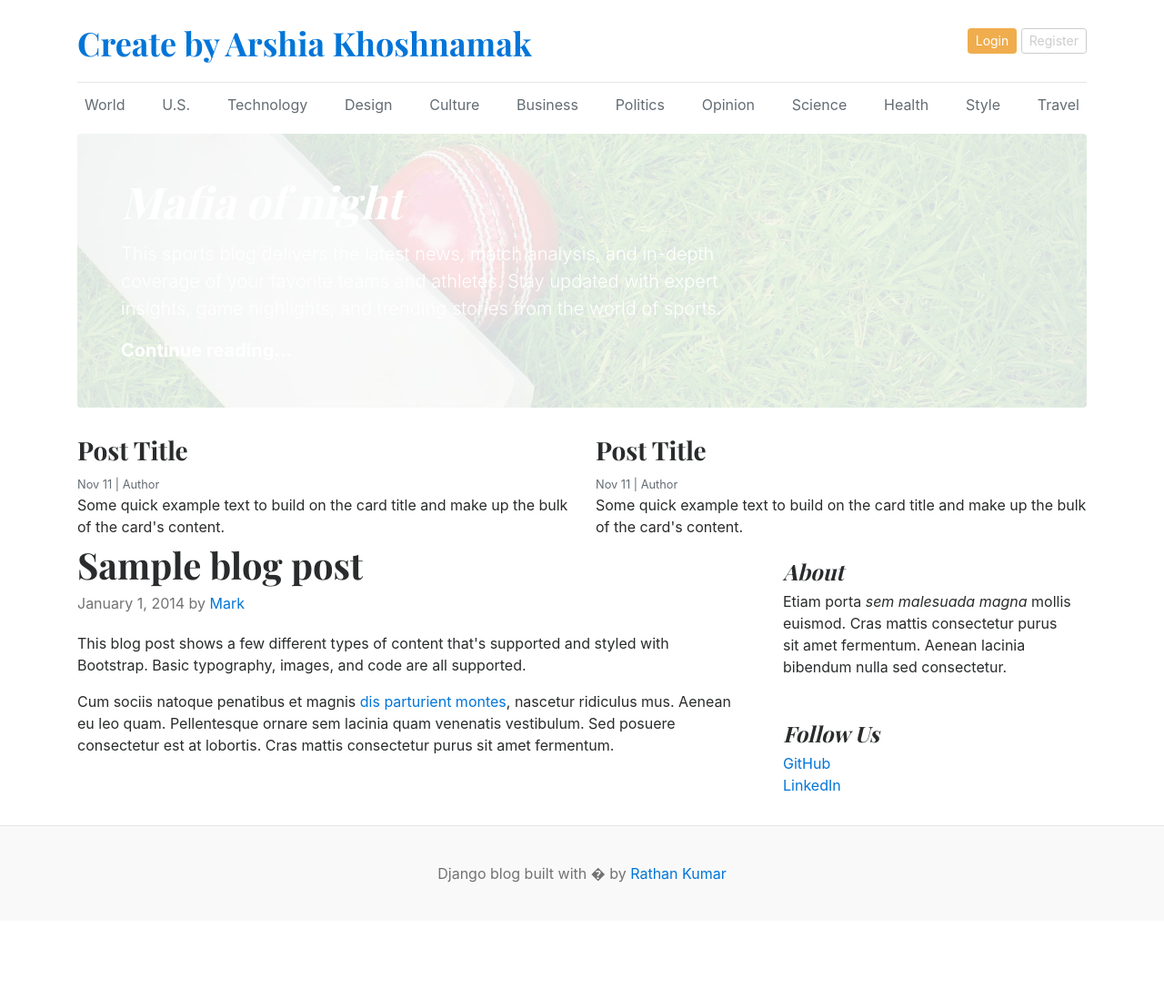
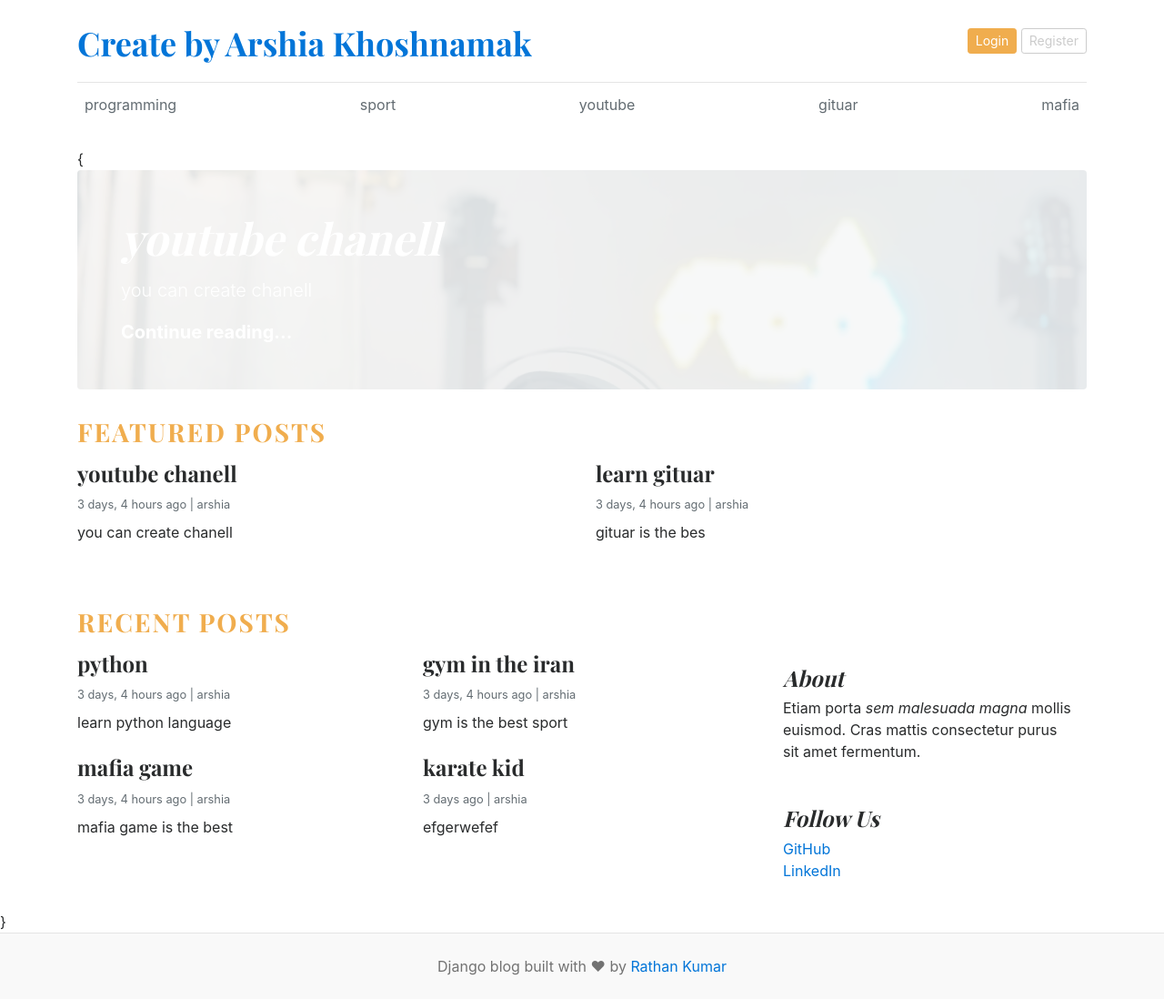
Before and after one commit to arshiakhoshnamak97/my-weblog, a Django app: page / in a window 1280 px wide. Shown: the whole page at 91% size. Before the commit the page ends 970 px from the top, so only its background shows below. Run offline with Django 5.2, Linux system fonts and the light colour scheme; data comes from the database, SQL or seed files in the repository; both versions use the stored data as it was after the commit.

Commit message:
posts by category

```diff
--- a/blog/settings.py
+++ b/blog/settings.py
@@ -52,6 +52,7 @@ TEMPLATES = [
                 'django.template.context_processors.request',
                 'django.contrib.auth.context_processors.auth',
                 'django.contrib.messages.context_processors.messages',
+                "blogs.context_processor.get_categories",
             ],
         },
     },
--- a/blog/urls.py
+++ b/blog/urls.py
@@ -1,6 +1,6 @@
 
 from django.contrib import admin
-from django.urls import path
+from django.urls import path,include
 from . import views
 from  django.conf.urls.static import static
 from django.conf import settings
@@ -9,4 +9,5 @@ from django.conf import settings
 urlpatterns = [
     path('admin/', admin.site.urls),
     path("",views.home),
+    path("category/",include("blogs.urls")),
 ] + static(settings.MEDIA_URL, document_root=settings.MEDIA_ROOT)
--- a/blog/views.py
+++ b/blog/views.py
@@ -1,5 +1,12 @@
 from django.shortcuts import render
+from blogs.models import Category,Blog
+
+def home(request):
 
 
-def home(request):
-    return render(request, "home.html",)
+    featured_posts=Blog.objects.filter(is_featured=True,status='Published').order_by('updated_at')
+    posts=Blog.objects.filter(is_featured=False,status='Published')
+    context={
+             "featured_posts": featured_posts,
+             'posts':posts,}
+    return render(request, "home.html",context)
--- /dev/null
+++ b/blogs/context_processor.py
@@ -0,0 +1,6 @@
+from .models import Category
+
+
+def get_categories(request):
+    categories=Category.objects.all()
+    return dict(categories=categories)
--- /dev/null
+++ b/blogs/urls.py
@@ -0,0 +1,6 @@
+from django.urls import path
+from .import views
+
+urlpatterns = [
+    path("<int:category_id>/",views.posts_by_category,name="posts_by_category")
+]
--- /dev/null
+++ b/templates/base.html
@@ -0,0 +1,62 @@
+{% comment %} header {% endcomment %}
+
+{% load static %}
+<!DOCTYPE html>
+<html lang="en">
+<head>
+    <meta charset="UTF-8">
+    <meta http-equiv="X-UA-Compatible" content="IE=edge">
+    <meta name="viewport" content="width=device-width, initial-scale=1.0">
+    <title>Django Blogs</title>
+    <link href="https://getbootstrap.com/docs/4.0/dist/css/bootstrap.min.css" rel="stylesheet">
+    <link href="https://fonts.googleapis.com/css?family=Playfair+Display:700,900" rel="stylesheet">
+    <link href="{% static 'css/blog.css' %}" rel="stylesheet">
+</head>
+
+<body>
+
+<div class="container">
+
+    <!-- Header -->
+    <header class="blog-header py-3">
+        <div class="row flex-nowrap justify-content-between align-items-center">
+            <div class="col-8 pt-1">
+                <a class="blog-header-logo text-dark" href="/">Create by Arshia Khoshnamak</a>
+            </div>
+            <div class="col-4 d-flex justify-content-end align-items-center">
+                <a class="btn btn-sm btn-warning" href="#">Login</a>
+                &nbsp;
+                <a class="btn btn-sm btn-outline-secondary" href="#">Register</a>
+            </div>
+        </div>
+    </header>
+        <div class="nav-scroller py-1 mb-4">
+        <nav class="nav d-flex justify-content-between">
+            {% for cat in categories %}
+                <a class="p-2 text-muted" href="{% url "posts_by_category" cat.id%}">{{ cat.name }}</a>
+            {% endfor %}
+        </nav>
+    </div>
+
+
+
+
+
+
+{% comment %} inline {% endcomment %}
+
+{{% block content %}
+
+{% endblock  %}}
+
+
+{% comment %} footer {% endcomment %}
+
+
+<!-- Footer -->
+<footer class="blog-footer text-center py-4">
+    <p>Django blog built with ❤ by <a href="#">Rathan Kumar</a></p>
+</footer>
+
+</body>
+</html>
--- a/templates/home.html
+++ b/templates/home.html
@@ -1,102 +1,89 @@
-{% load static %}
+{% extends "base.html" %}
+{% block content %}
 
-<!DOCTYPE html>
-<html lang="en">
-<head>
-    <meta charset="UTF-8">
-    <meta http-equiv="X-UA-Compatible" content="IE=edge">
-    <meta name="viewport" content="width=device-width, initial-scale=1.0">
-    <title>Django Blogs</title>
-    <link href="https://getbootstrap.com/docs/4.0/dist/css/bootstrap.min.css" rel="stylesheet">
-    <link href="https://fonts.googleapis.com/css?family=Playfair+Display:700,900" rel="stylesheet">
-    <link href="{% static 'css/blog.css' %}" rel="stylesheet">
-  </head>
-<body>
-    <div class="container">
-      <header class="blog-header py-3">
-        <div class="row flex-nowrap justify-content-between align-items-center">
-          <div class="col-8 pt-1">
-            <a class="blog-header-logo text-dark" href="/">Create by Arshia Khoshnamak</a>
-          </div>
-          <div class="col-4 d-flex justify-content-end align-items-center">
-            <a class="btn btn-sm btn-warning" href="#">Login</a> &nbsp;
-            <a class="btn btn-sm btn-outline-secondary" href="#">Register</a>
+
+    <!-- Hero Featured Post -->
+    {% for post in featured_posts %}
+        {% if forloop.first %}
+        <div class="jumbotron p-3 p-md-5 text-white rounded bg-dark"
+             style="background-image: url({{ post.featured_image.url }});
+                    background-blend-mode: overlay;
+                    background-size: cover;">
+            <div class="col-md-8 px-0">
+                <h1 class="display-4 font-italic">{{ post.title }}</h1>
+                <p class="lead my-3">{{ post.short_description }}</p>
+                <p class="lead mb-0">
+                    <a href="#" class="text-white font-weight-bold">
+                        Continue reading...
+                    </a>
+                </p>
             </div>
         </div>
-      </header>
+        {% endif %}
+    {% endfor %}
 
-      <div class="nav-scroller py-1 mb-2">
-        <nav class="nav d-flex justify-content-between">
-          <a class="p-2 text-muted" href="#">World</a>
-          <a class="p-2 text-muted" href="#">U.S.</a>
-          <a class="p-2 text-muted" href="#">Technology</a>
-          <a class="p-2 text-muted" href="#">Design</a>
-          <a class="p-2 text-muted" href="#">Culture</a>
-          <a class="p-2 text-muted" href="#">Business</a>
-          <a class="p-2 text-muted" href="#">Politics</a>
-          <a class="p-2 text-muted" href="#">Opinion</a>
-          <a class="p-2 text-muted" href="#">Science</a>
-          <a class="p-2 text-muted" href="#">Health</a>
-          <a class="p-2 text-muted" href="#">Style</a>
-          <a class="p-2 text-muted" href="#">Travel</a>
-        </nav>
+    <!-- Featured Posts -->
+    <h3 class="text-uppercase text-warning mb-3" style="letter-spacing:2px;">
+        Featured Posts
+    </h3>
+
+    <div class="row">
+        {% for post in featured_posts %}
+            {% comment %} {% if not forloop.first %} {% endcomment %}
+            <div class="col-md-6 mb-4">
+                <div class="card border-0">
+                    <div class="card-body">
+                        <h4>{{ post.title }}</h4>
+                        <small class="text-muted">
+                            {{ post.created_at|timesince }} ago | {{ post.author }}
+                        </small>
+                        <p class="card-text mt-2">
+                            {{ post.short_description }}
+                        </p>
+                    </div>
+                </div>
+            </div>
+            {% comment %} {% endif %} {% endcomment %}
+        {% endfor %}
     </div>
 
+    <!-- Recent Posts + Sidebar -->
+    <h3 class="text-uppercase text-warning mt-5 mb-3" style="letter-spacing:2px;">
+        Recent Posts
+    </h3>
 
+    <div class="row">
 
-<div class="jumbotron p-3 p-md-5 text-white rounded bg-dark" style="background-image: url({% static 'images/cricket.jpg' %});background-blend-mode: overlay;background-size:cover;">
-    <div class="col-md-8 px-0">
-      <h1 class="display-4 font-italic">Mafia of night</h1>
-      <p class="lead my-3">This sports blog delivers the latest news, match analysis, and in-depth coverage of your favorite teams and athletes.
-Stay updated with expert insights, game highlights, and trending stories from the world of sports.</p>
-      <p class="lead mb-0"><a href="#" class="text-white font-weight-bold">Continue reading...</a></p>
+        <!-- Blog Posts -->
+        <div class="col-md-8 blog-main">
+            <div class="row">
+                {% for post in posts %}
+                <div class="col-md-6 mb-4">
+                    <div class="card border-0">
+                        <div class="card-body">
+                            <h4>{{ post.title }}</h4>
+                            <small class="text-muted">
+                                {{ post.created_at|timesince }} ago | {{ post.author }}
+                            </small>
+                            <p class="card-text mt-2">
+                                {{ post.short_description|truncatewords:10 }}
+                            </p>
+                        </div>
+                    </div>
+                </div>
+                {% endfor %}
             </div>
         </div>
 
-  <div class="row mb-2">
-    <div class="col-md-6">
-      <div class="card border-0" >
-        <div class="card-body">
-          <h3>Post Title</h3>
-          <small class="mb-1 text-muted">Nov 11 | Author</small>
-          <p class="card-text">Some quick example text to build on the card title and make up the bulk of the card's content.</p>
-        </div>
-      </div>
-    </div>
-    <div class="col-md-6">
-      <div class="card border-0" >
-        <div class="card-body">
-          <h3>Post Title</h3>
-          <small class="mb-1 text-muted">Nov 11 | Author</small>
-          <p class="card-text">Some quick example text to build on the card title and make up the bulk of the card's content.</p>
-        </div>
-      </div>
-    </div>
-  </div>
+        <!-- Sidebar -->
+        <aside class="col-md-4 blog-sidebar">
 
-  <main role="main" class="container p-0">
-    <div class="row">
-      <div class="col-md-8 blog-main">
-
-        <div class="blog-post">
-          <h2 class="blog-post-title">Sample blog post</h2>
-          <p class="blog-post-meta">January 1, 2014 by <a href="#">Mark</a></p>
-
-          <p>This blog post shows a few different types of content that's supported and styled with Bootstrap. Basic typography, images, and code are all supported.</p>
-
-          <p>Cum sociis natoque penatibus et magnis <a href="#">dis parturient montes</a>, nascetur ridiculus mus. Aenean eu leo quam. Pellentesque ornare sem lacinia quam venenatis vestibulum. Sed posuere consectetur est at lobortis. Cras mattis consectetur purus sit amet fermentum.</p>
-
-
-        </div>
-        <!-- /.blog-post -->
-
-      </div>
-      <!-- /.blog-main -->
-
-      <aside class="col-md-4 blog-sidebar">
             <div class="p-3 mb-3 bg-light rounded">
                 <h4 class="font-italic">About</h4>
-          <p class="mb-0">Etiam porta <em>sem malesuada magna</em> mollis euismod. Cras mattis consectetur purus sit amet fermentum. Aenean lacinia bibendum nulla sed consectetur.</p>
+                <p class="mb-0">
+                    Etiam porta <em>sem malesuada magna</em> mollis euismod.
+                    Cras mattis consectetur purus sit amet fermentum.
+                </p>
             </div>
 
             <div class="p-3">
@@ -106,15 +93,10 @@ Stay updated with expert insights, game highlights, and trending stories from th
                     <li><a href="#">LinkedIn</a></li>
                 </ol>
             </div>
-      </aside><!-- /.blog-sidebar -->
 
-    </div><!-- /.row -->
-
-  </main><!-- /.container -->
+        </aside>
 
     </div>
-<footer class="blog-footer">
-  <p>Django blog built with � by <a href="#">Rathan Kumar</a></p>
-</footer>
-</body>
-</html>
+
+</div>
+{% endblock %}
```
Also changed, not shown: blogs/views.py (+13 -2 lines), templates/posts_by_category.html (added, +60 -0 lines), templates/test.html (added, +176 -0 lines), db.sqlite3, media/uploads/2026/02/12/7a9b9ef8-5cd4-4982-879e-d7a4df8b4891.png (added), media/uploads/2026/02/12/Screenshot_2024-12-01_175542.png (added), media/uploads/2026/02/12/Screenshot_2025-03-15_161952.png (added), media/uploads/2026/02/12/Screenshot_2025-04-26_194645.png (added), media/uploads/2026/02/12/Screenshot_2025-10-11_143847.png (added), media/uploads/2026/02/12/Screenshot_2025-10-25_175837.png (added). Lines whose indentation alone changed are shown as unchanged.
